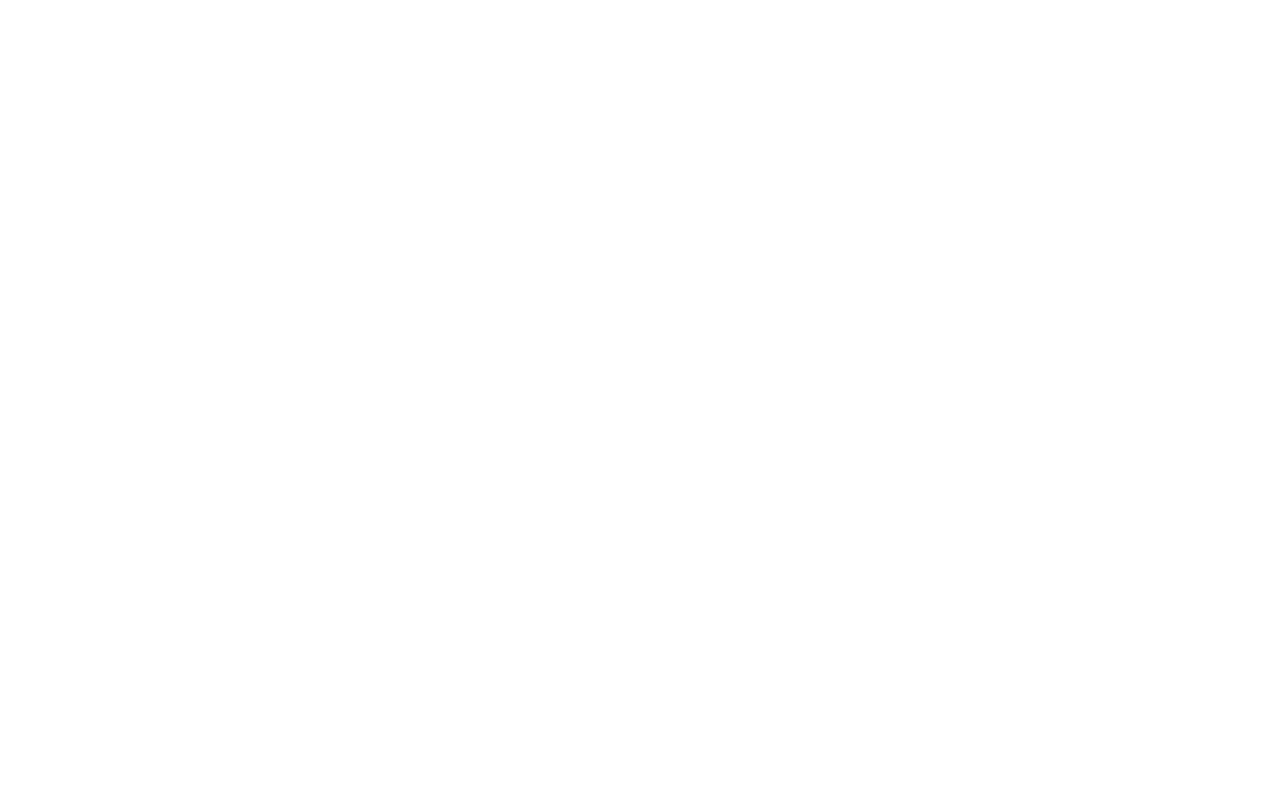
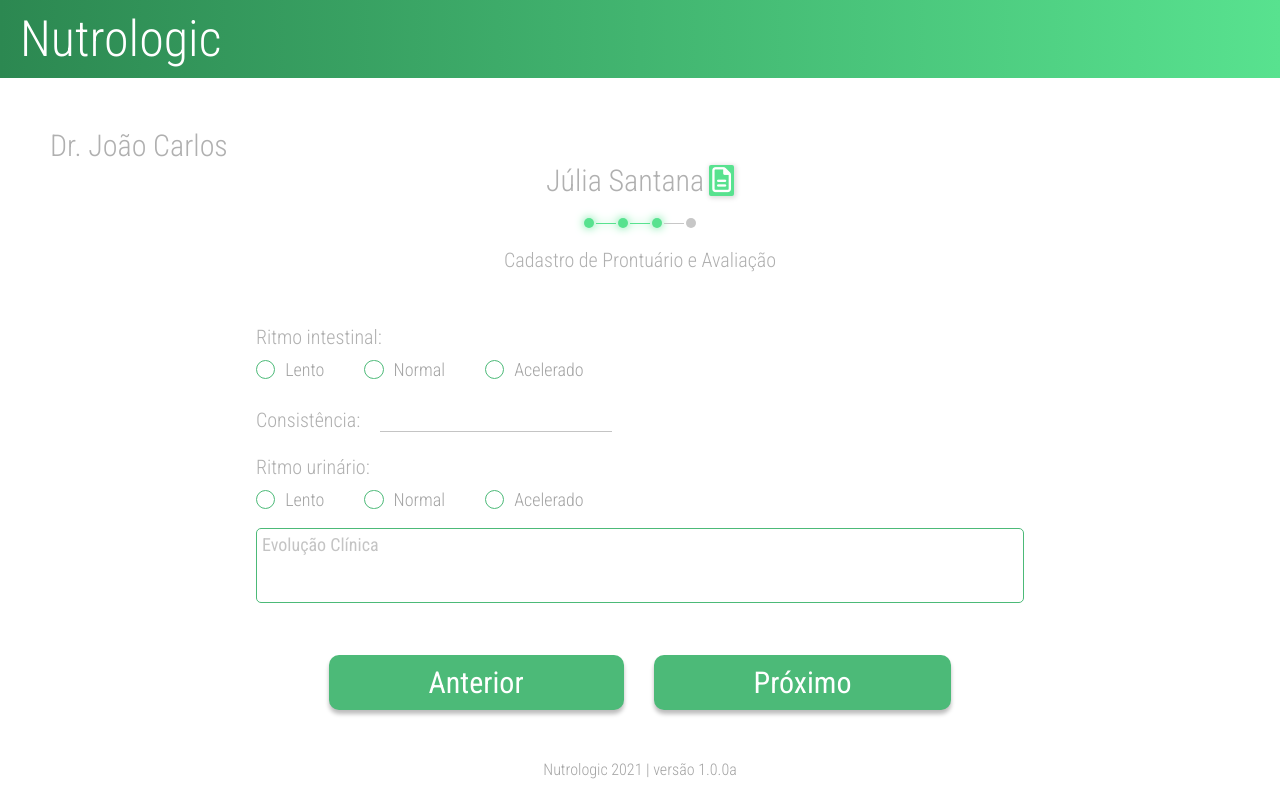
Before and after one commit to akelesis/nutrologic-frontend, a Vue app: page /nutritionist/evaluation/medicalRecords03 in a window 1280 px wide. Built offline with nearby package versions, Linux system fonts and the light colour scheme.

Commit message:
feat: create medical record view 03

```diff
--- a/src/router/index.js
+++ b/src/router/index.js
@@ -84,6 +84,11 @@
     path: '/nutritionist/evaluation/medicalRecords01',
     name: 'medicalRecords01',
     component: () => import('../views/NutritionistEvaluation/MedicalRecords01.vue')
+  },
+  {
+    path: '/nutritionist/evaluation/medicalRecords03',
+    name: 'medicalRecords03',
+    component: () => import('../views/NutritionistEvaluation/MedicalRecords03.vue')
   }
 ]
 
--- /dev/null
+++ b/src/views/NutritionistEvaluation/MedicalRecords03.vue
@@ -0,0 +1,208 @@
+<template>
+  <div class="MedicalRecords">
+    <Header headerStyle="NutritionistHeader"/>
+    <main class="medical-records-main">
+      <div class="nutritionist-name-container">
+        <p>{{user.name}}</p>
+      </div>
+      <div class="medical-records-container">
+        <div class="patient-name-file-container">
+          <span>Júlia Santana</span>
+          <i class="far fa-file-alt" />
+        </div>
+        <evaluation-breadcrumbs step="3"/>
+        <p id="medical-records-title">Cadastro de Prontuário e Avaliação</p>
+        <div class="medical-records-content-container">
+          <div class="medical-records-evacuation">
+            <p>Ritmo intestinal:</p>
+            <div class="evacuation-radius-input">
+              <nutritionist-radius value="Lento" id="evacuation-slow" name="evacuation"/>
+              <nutritionist-radius value="Normal" id="evacuation-normal" name="evacuation"/>
+              <nutritionist-radius value="Acelerado" id="evacuation-fast" name="evacuation"/>
+            </div>
+          </div>
+          <div class="consistency-input-container">
+            <span>Consistência: </span>
+            <div class="consistency-text-input">
+              <default-input inputType="text" placeholder=""/>
+            </div>
+          </div>
+          <div class="medical-records-urinalysis">
+            <p>Ritmo urinário:</p>
+            <div class="urinalysis-radius-input">
+              <nutritionist-radius value="Lento" id="urinalysis-slow" name="urinalysis"/>
+              <nutritionist-radius value="Normal" id="urinalysis-normal" name="urinalysis"/>
+              <nutritionist-radius value="Acelerado" id="urinalysis-fast" name="urinalysis"/>
+            </div>
+          </div>
+          <default-text-area rows="3" placeholder="Evolução Clínica"/>
+        </div>
+      </div>
+      <div class="nav-buttons-container">
+        <green-button label="Anterior"/>
+        <green-button label="Próximo"/>
+      </div>
+    </main>
+    <MainFooter />
+  </div>
+</template>
+
+<script>
+import Header from '../../components/Header.vue'
+import MainFooter from '../../components/MainFooter.vue'
+import GreenButton from '../../components/GreenButton.vue'
+import DefaultTextArea from '../../components/DefaultTextArea.vue'
+import EvaluationBreadcrumbs from '../../components/EvaluationBreadcrumbs.vue'
+import NutritionistRadius from '../../components/NutritionistRadius.vue'
+import DefaultInput from '../../components/DefaultInput.vue'
+
+export default {
+  components: {
+    Header,
+    MainFooter,
+    GreenButton,
+    DefaultTextArea,
+    EvaluationBreadcrumbs,
+    NutritionistRadius,
+    DefaultInput
+  },
+  data () {
+    return {
+      user: {
+        name: 'Dr. João Carlos'
+      }
+    }
+  }
+}
+</script>
+
+<style>
+.MedicalRecords {
+  display: flex;
+  flex-direction: column;
+  justify-content: space-between;
+  height: 100vh;
+  font-family: 'Roboto Condensed', sans-serif;
+  font-weight: 300;
+  color: #B0B0B0;
+}
+
+.medical-records-main {
+  display: flex;
+  flex-direction: column;
+  justify-content: space-between;
+  align-items: center;
+  height: 100%;
+  margin-top: 50px;
+}
+
+.nutritionist-name-container{
+  display: flex;
+  justify-content: flex-start;
+  width: 100vw;
+  padding-left: 50px;
+}
+
+.nutritionist-name-container p{
+  font-size: 30px;
+  color: #B0B0B0;
+}
+
+.medical-records-container {
+  display: flex;
+  flex-direction: column;
+  min-width: 60vw;
+  height: 100%;
+}
+
+.patient-name-file-container {
+  display: flex;
+  justify-content: center;
+  align-items: center;
+}
+
+.patient-name-file-container span {
+  font-size: 30px;
+  margin-right: 5px;
+}
+
+.patient-name-file-container i {
+  color: #fff;
+  background-color: #58E28F;
+  border: 3px solid #58E28F;
+  border-radius: 2px;
+  box-shadow: 1px 1px 5px 1px #DADADA;
+  align-self: center;
+  font-size: 25px;
+}
+
+.patient-name-file-container i:hover {
+  cursor: pointer;
+  filter: brightness(95%);
+}
+
+#medical-records-title {
+  font-size: 20px;
+  margin-bottom: 30px;
+}
+
+.medical-records-content-container {
+  display: flex;
+  flex: 1;
+  flex-direction: column;
+  justify-content: space-evenly;
+  align-items: flex-start;
+}
+
+.medical-records-evacuation {
+  display: flex;
+  flex-direction: column;
+  align-items: flex-start;
+  margin-top: 20px;
+}
+
+.medical-records-evacuation p {
+  font-size: 20px;
+  margin-bottom: 5px;
+}
+
+.evacuation-radius-input {
+  display: flex;
+  justify-content: space-between;
+  gap: 40px;
+}
+
+.medical-records-urinalysis {
+  display: flex;
+  flex-direction: column;
+  align-items: flex-start;
+  margin-top: 20px;
+}
+
+.medical-records-urinalysis p {
+  font-size: 20px;
+  margin-bottom: 5px;
+}
+
+.urinalysis-radius-input {
+  display: flex;
+  justify-content: space-between;
+  gap: 40px;
+}
+
+.consistency-input-container {
+  display: flex;
+  align-items: center;
+  gap: 20px;
+  width: 50%;
+  font-size: 20px;
+  margin-top: 20px;
+}
+
+.nav-buttons-container {
+  display: flex;
+  justify-content: space-between;
+  gap: 30px;
+  margin-top: 40px;
+}
+</style>
```
